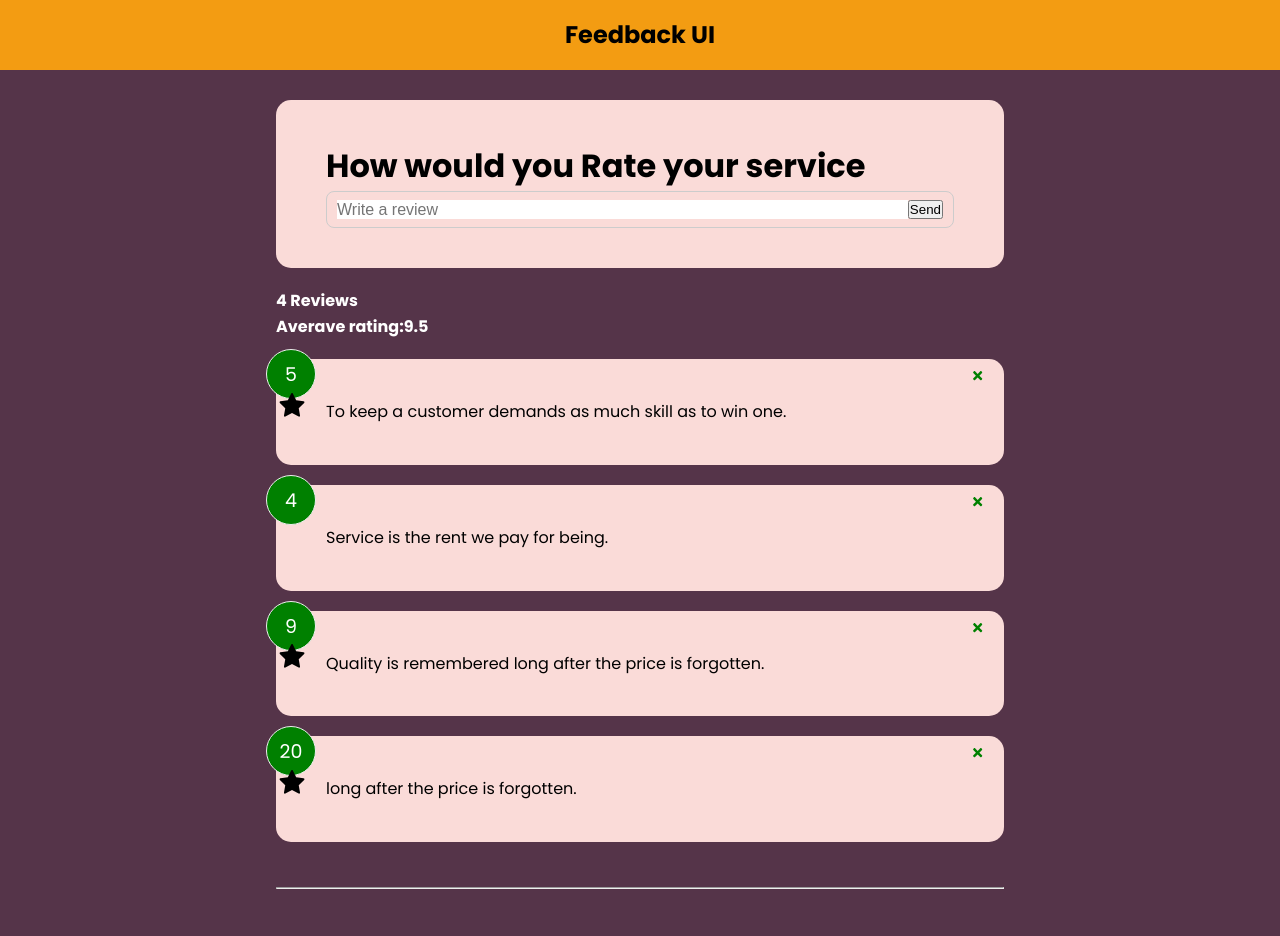
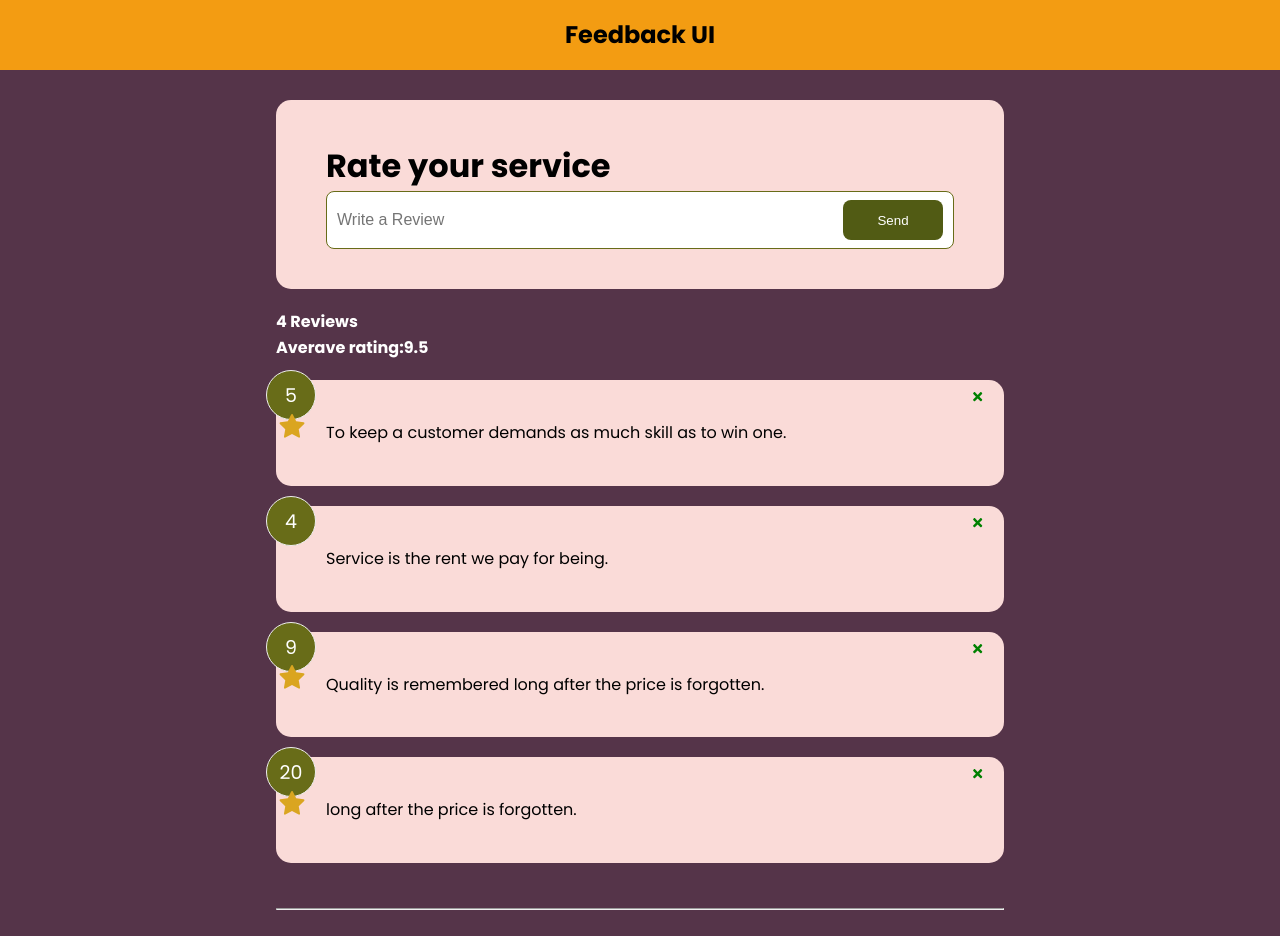
Before and after one commit to ReicaD/Service-Rating, a React (Create React App) app in the folder ratings/: page / in a window 1280 px wide. Before the commit the page ends 915 px from the top, so only its background shows below. Built offline with nearby package versions, Linux system fonts and the light colour scheme; the HTML template or start-up script is replaced by a standard one.

Commit message:
file modified with react forms

```diff
--- a/ratings/src/components/FeedbackForm.jsx
+++ b/ratings/src/components/FeedbackForm.jsx
@@ -1,30 +1,31 @@
 import { useState } from "react";
-import Card from "./Shared/Card";
 import MyCard from "./Shared/MyCard";
+import Button from "./Shared/Button";
 
 function FeedbackForm() {
   const [text, setText] = useState("");
-  console.log("empty");
+  // console.log("empty");
   const handleTextChange = (e) => {
     setText(e.target.value);
   };
   return (
     <MyCard>
+      {/* @rating select component */}
       <form>
-        <h1>How would you Rate your service</h1>
+        <h1>Rate your service</h1>
         <div className="input-group">
-          {/* onChange is used as an event handler for whatever that will be typed in this will fire off  */}
           <input
             onChange={handleTextChange}
             type="text"
-            placeholder="Write a review"
+            placeholder="Write a Review"
             value={text}
           />
-          <button type="submit">Send</button>
+          <Button type="submit">
+            Send
+          </Button>
+
         </div>
       </form>
-
-      {/* @rating select component */}
     </MyCard>
   );
 }
--- a/ratings/src/components/FeedbackItem.jsx
+++ b/ratings/src/components/FeedbackItem.jsx
@@ -31,7 +31,7 @@
       {item.rating >= 5 ? (
         <div className="num-display">
           {item.rating}
-          <AiFillStar color="black" size={30} className="mr-5" />
+          <AiFillStar color="#DAA520" size={30} className="mr-5" />
           <br />
         </div>
       ) : (
--- /dev/null
+++ b/ratings/src/components/Shared/Button.jsx
@@ -0,0 +1,23 @@
+import React from "react";
+import PropTypes from "prop-types";
+
+function Button({ children, version, type, isDisabled }) {
+  return (
+    <button type={type} disabled={isDisabled} className={`btn btn-${version}`}>
+      {children}
+    </button>
+  );
+}
+Button.defaultProps = {
+  version: "primary",
+  type: "button",
+  isDisabled: false,
+};
+
+Button.propTypes = {
+  children: PropTypes.node.isRequired,
+  version: PropTypes.string,
+  type: PropTypes.string,
+  isDisabled: PropTypes.bool,
+};
+export default Button;
--- a/ratings/src/components/Shared/Card.jsx
+++ b/ratings/src/components/Shared/Card.jsx
@@ -2,7 +2,7 @@
 import React from "react";
 import PropTypes from "prop-types";
 import { FaTimes } from "react-icons/fa";
-import FeedbackItem from "../FeedbackItem";
+//import FeedbackItem from "../FeedbackItem";
 
 //below a conditional was used to display the card component.
 //childern is a node while reverse is a boolean
@@ -22,7 +22,7 @@
       <p>{text}</p>
       <div className="num-display">{item.rating}</div>
       <button onClick={() => deleteFeedback(item.id)} className="close">
-        <FaTimes color="green" />
+        <FaTimes color= "green"  />
       </button>
       <div className="text-display">{item.text}</div>
     </div>
--- a/ratings/src/components/Shared/MyCard.js
+++ b/ratings/src/components/Shared/MyCard.js
@@ -1,7 +1,7 @@
 //import {FaTimes} from 'react-icons/fa'
 import React from "react";
 import PropTypes from "prop-types";
-import { FaTimes } from "react-icons/fa";
+//import { FaTimes } from "react-icons/fa";
 //import FeedbackItem from "../FeedbackItem";
 
 //below a conditional was used to display the card component.
--- a/ratings/src/index.css
+++ b/ratings/src/index.css
@@ -100,7 +100,7 @@
 
 .rating li:hover,
 .num-display {
-  background: green;
+  background: #686C18 ;
   color: #fff;
 }
 .num-displaysAll {
@@ -120,15 +120,18 @@
 .input-group {
   display: flex;
   flex-direction: row;
-  border: 1px solid #ccc;
+  border: 1px solid #686C18;
   padding: 8px 10px;
   border-radius: 8px;
+  background-color: #fff;
 }
 
 input {
   flex-grow: 2;
   border: none;
   font-size: 16px;
+
+
 }
 
 input:focus {
@@ -173,7 +176,7 @@
 }
 
 .btn-primary {
-  background-color: #202142;
+  background-color: #515b14;
 }
 
 .btn-secondary {
```
